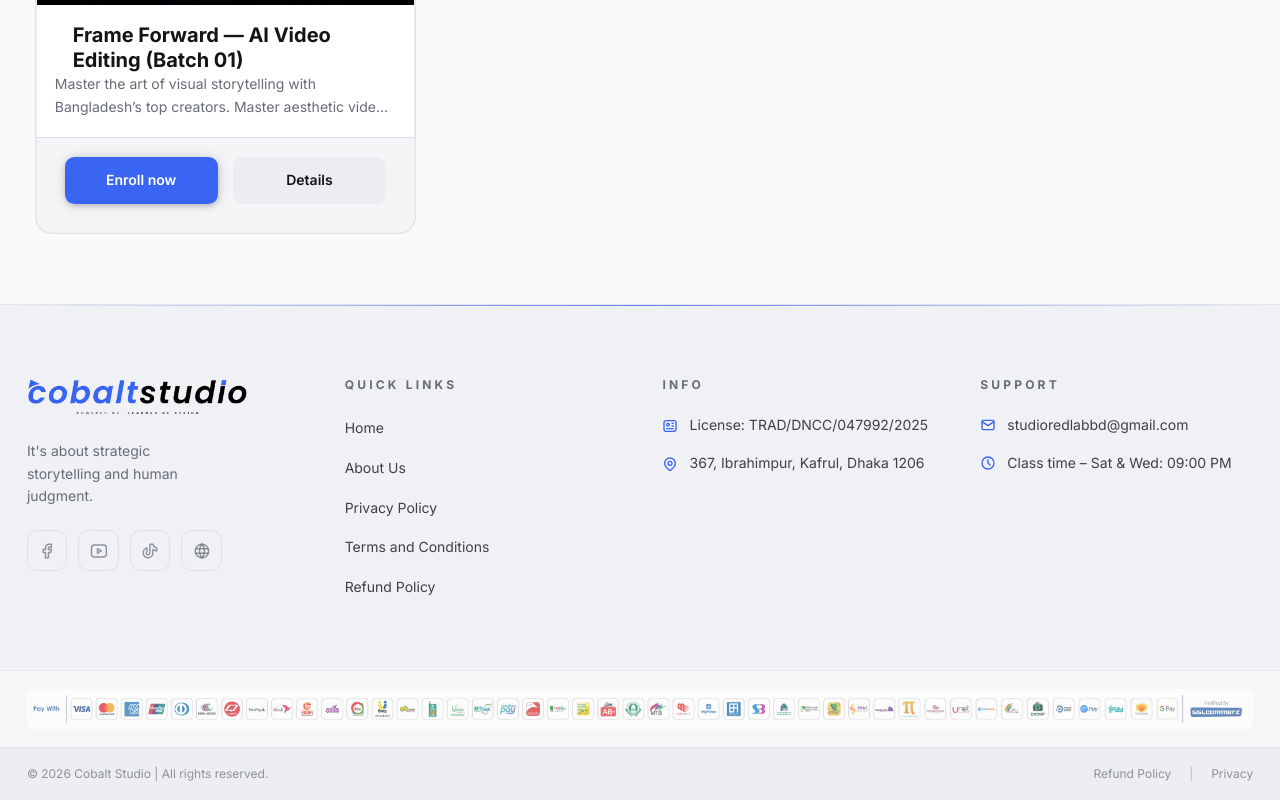
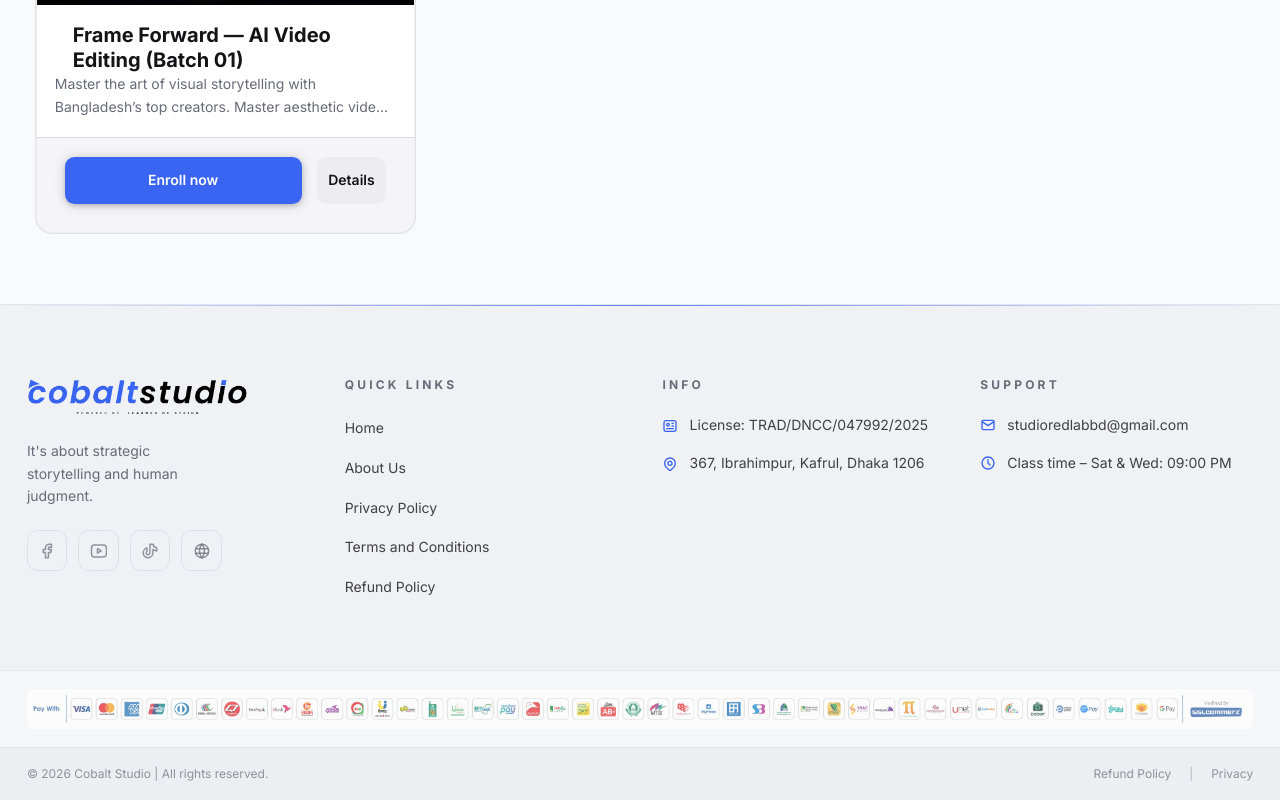
Before and after one commit to arefur-rahman/cobalt-studio, a Next.js app: page /courses in a window 1280 px wide. Shown: the part 924-1724 px from the top of the page. Built offline with nearby package versions, Linux system fonts and the light colour scheme; a web font is replaced by a local one.

Commit message:
feat: add course details link and move ScrollToTop component to root layout

```diff
--- a/app/courses/components/CourseContent.tsx
+++ b/app/courses/components/CourseContent.tsx
@@ -11,6 +11,7 @@ import {
 import { Input } from "@/components/ui/input";
 import { IconSearch } from "@tabler/icons-react";
 import Image from "next/image";
+import Link from "next/link";
 
 const CourseContent = () => {
     return (
@@ -66,12 +67,14 @@ const CourseContent = () => {
                             <Button className="flex-1 h-11 rounded-xl bg-primary text-primary-foreground font-semibold shadow-md shadow-primary/20 hover:bg-primary/90 dark:shadow-primary/30 transition-colors">
                                 Enroll now
                             </Button>
+                            <Link href={"/courses/batch-1"}>
                                 <Button
                                     variant="secondary"
                                     className="flex-1 h-11 rounded-xl font-semibold bg-muted text-foreground hover:bg-muted/70 dark:bg-white/5 dark:text-primary dark:border dark:border-white/10 dark:hover:bg-white/10 transition-colors"
                                 >
                                     Details
                                 </Button>
+                            </Link>
                         </CardFooter>
                     </Card>
                 </div>
--- a/app/layout.tsx
+++ b/app/layout.tsx
@@ -1,13 +1,13 @@
-import SplashCursor from "@/components/ui/SplashCursor";
+import ScrollToTop from "@/components/global/ScrollToTop";
 import {
     constructMetadata,
     constructViewport,
     SiteConfig,
 } from "@/lib/metadata";
+import { ThemeProvider } from "@/providers/theme-provider";
 import type { Metadata, Viewport } from "next";
 import { Anek_Bangla, Inter } from "next/font/google";
 import "./globals.css";
-import { ThemeProvider } from "@/providers/theme-provider";
 
 export const inter = Inter({
     subsets: ["latin"],
@@ -58,7 +58,10 @@ export default function RootLayout({
             suppressHydrationWarning
         >
             <body className="min-h-full flex flex-col">
-                <ThemeProvider>{children}</ThemeProvider>
+                <ThemeProvider>
+                    {children}
+                    <ScrollToTop />
+                </ThemeProvider>
             </body>
         </html>
     );
--- a/app/page.tsx
+++ b/app/page.tsx
@@ -8,7 +8,6 @@ import Hero from "./home/Hero";
 import JoinTheLab from "./home/JoinTheStudio";
 import LearnFromSource from "./home/LearnFromSource";
 import TeachingApproach from "./home/TeachingApproach";
-import ScrollToTop from "@/components/global/ScrollToTop";
 
 export default function Home() {
     return (
@@ -23,7 +22,6 @@ export default function Home() {
             <JoinTheLab />
             <AreYouTheRightFit />
             <Footer />
-            <ScrollToTop />
             {/* <CursorMashroom /> */}
         </div>
     );
```
Lines whose indentation alone changed are shown as unchanged.
